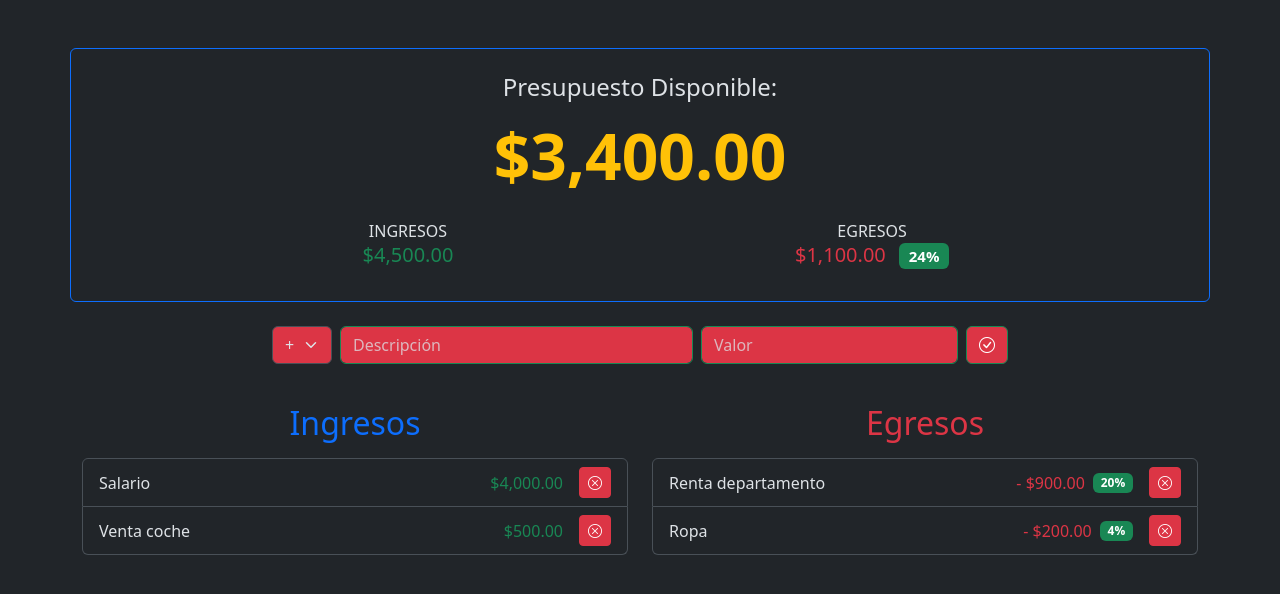
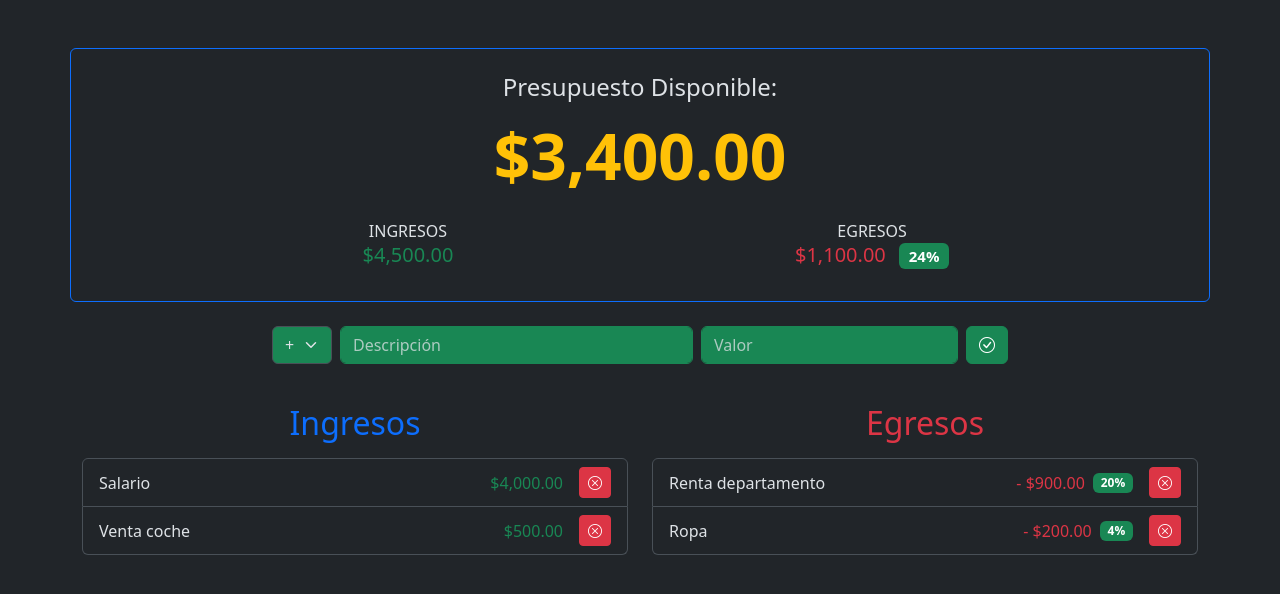
Before and after one commit to DavidFlorencia/app-presupuesto, an Angular app: page / in a window 1280 px wide. Shown: the top 594 px of the page. Built offline with nearby package versions, Linux system fonts and the light colour scheme.

Commit message:
add record

```diff
--- a/src/app/formulario/formulario.component.html
+++ b/src/app/formulario/formulario.component.html
@@ -1,7 +1,7 @@
 <!-- Componente: Formulario -->
 <div class="row justify-content-center mt-4">
     <div class="col-md-8">
-    <form class="row g-2">
+        <form class="row g-2" #f="ngForm" (ngSubmit)="f.form.valid && agregarValor()">
             <div class="col-auto">
                 <select (change)="tipoOperacion($event)"
                     class="form-select bg-success"
@@ -12,10 +12,12 @@
             </div>
             <div class="col">
                 <input type="text" class="form-control border-success" placeholder="Descripción" required
+                    [(ngModel)]="descripcionInput" name="descripcionInput"
                     [ngClass]="{'bg-danger' : tipo === 'egresoOperacion', 'bg-success' : tipo === 'ingresoOperacion'}"/>
             </div>
             <div class="col-auto">
                 <input type="number" class="form-control border-success" placeholder="Valor" required
+                    [(ngModel)]="valorInput" name="valorInput"
                     [ngClass]="{'bg-danger' : tipo === 'egresoOperacion', 'bg-success' : tipo === 'ingresoOperacion'}"/>
             </div>
             <div class="col-auto">
--- a/src/app/formulario/formulario.component.ts
+++ b/src/app/formulario/formulario.component.ts
@@ -1,17 +1,46 @@
 import { CommonModule } from '@angular/common';
 import { Component } from '@angular/core';
+import { FormsModule } from '@angular/forms';
+import { IngresoService } from '../ingreso/ingreso.service';
+import { EgresoService } from '../egreso/egreso.service';
+import { Ingreso } from '../ingreso/ingreso.model';
+import { Egreso } from '../egreso/egreso.model';
 
 @Component({
   selector: 'app-formulario',
-  imports: [CommonModule],
+  imports: [CommonModule, FormsModule],
   templateUrl: './formulario.component.html',
   styleUrl: './formulario.component.css'
 })
 export class FormularioComponent {
-  tipo: string = 'egresoOperacion';
+  tipo: string = 'ingresoOperacion';
+  descripcionInput: string | null = null;
+  valorInput: number | null = null;
+
+  constructor(private ingresoServicio: IngresoService, private egresoServicio: EgresoService) {
+
+  }
 
   tipoOperacion(event: Event) {
     const elementoSelect = (event.target as HTMLSelectElement);
     this.tipo = elementoSelect.value;
   }
+
+  agregarValor() {
+    if (this.descripcionInput !== null && this.valorInput !== null) {
+      if (this.tipo === 'ingresoOperacion') {
+        this.ingresoServicio.ingresos.push(
+          new Ingreso(this.descripcionInput, this.valorInput)
+        )
+      } else {
+        this.egresoServicio.egresos.push(
+          new Egreso(this.descripcionInput, this.valorInput)
+        )
+      }
+    } else {
+      console.log("Faltan datos");
+    }
+    this.descripcionInput = null;
+    this.valorInput = null;
+  }
 }
```
Lines whose indentation alone changed are shown as unchanged.
